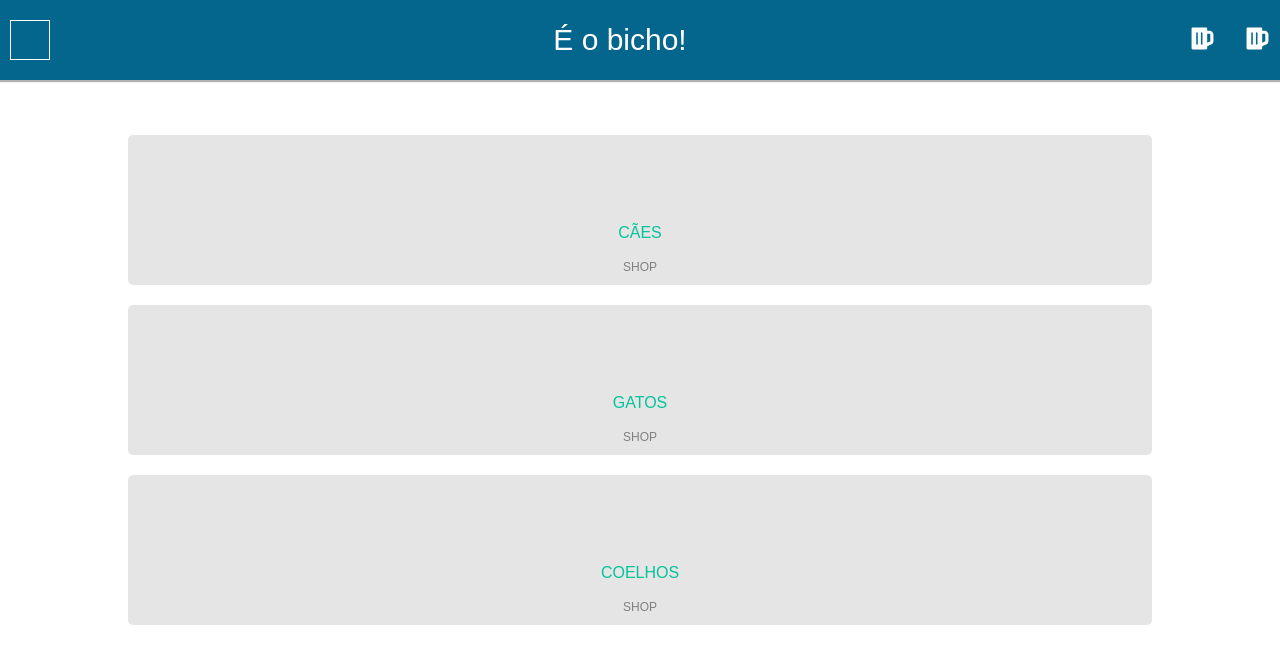
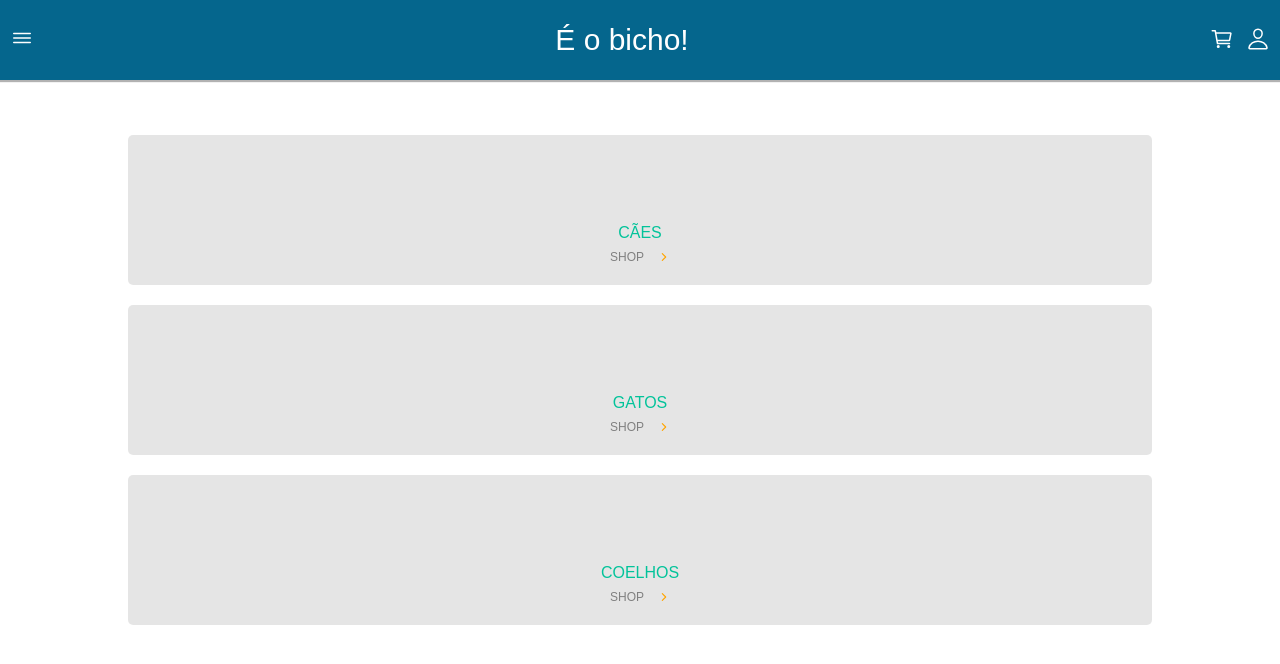
Before and after one commit to Jansenck/projeto14-eh-o-bicho-pet-shop-front, a React app: page / in a window 1280 px wide. Built offline with nearby package versions, Linux system fonts and the light colour scheme.

Commit message:
created side bar

```diff
--- a/public/index.html
+++ b/public/index.html
@@ -19,5 +19,6 @@
   <body>
     <noscript>You need to enable JavaScript to run this app.</noscript>
     <div class="root"></div>
+    <script type="module" src="https://unpkg.com/ionicons@5.5.2/dist/ionicons/ionicons.esm.js"></script>
   </body>
 </html>
--- a/src/components/Top.js
+++ b/src/components/Top.js
@@ -8,36 +8,56 @@ import { useState } from "react";
 export default function Top () {
 
     const [display, setDisplay] = useState("none")
-    const [margin, setMargin] = useState("0px")
 
     function showMenu() {
         display === "none" ? setDisplay("flex") : setDisplay("none")
-        display === "none" ? setMargin("80px") : setMargin("0px")
     }
 
     return (
         <>
             <Container>
                 <Menu onClick = {showMenu}>
-
+                    <ion-icon name="menu-outline"></ion-icon>
                 </Menu>
                 <LogoText>
                     É o bicho!
                 </LogoText>
                 <Icons>
                     <Link to = {"/cart"}>
-                        <FaBeer color = {"#FFFFFF"} fontSize = {25}/>
+                        <ion-icon name="cart-outline"></ion-icon>
                     </Link>
                     <Link to = {"/signin"}>
-                        <FaBeer color = {"#FFFFFF"} fontSize = {25}/>
+                        <ion-icon name="person-outline"></ion-icon>
                     </Link>
                 </Icons>
             </Container>
-            <SubTop show = {display} margin = {margin}>
-                <p>Cães</p>
-                <p>Gatos</p>
-                <p>Coelhos</p>
+            <SubTop show = {display} >
+                <ion-icon name="close-outline" onClick = {showMenu}></ion-icon>
+                <List>
+                    <TextList>
+                        <Link to = {"/dog"}>
+                        <div>
+                            <p>Cães</p>
+                        </div>
+                        </Link>
+                        <Link to = {"/cat"}>
+                            <div>
+                                <p>Gatos</p>
+                            </div>
+                        </Link>
+                        <Link to = {"/bunny"}>
+                            <div className="last">
+                                <p>Coelhos</p>
+                            </div>
+                        </Link>
+                    </TextList>
+                    <IconsList>
+                        <Link to = {"/cart"}><ion-icon name="cart-outline"></ion-icon> </Link>
+                        <Link to = {"/signin"}><ion-icon name="person-outline"></ion-icon></Link>
+                    </IconsList>
+                </List>
             </SubTop>
+            <HalfScreen show = {display} onClick = {showMenu}/>
         </>
     )
 }
@@ -55,11 +75,11 @@ const Container = styled.div`
     top: 0;
     z-index: 10;
     box-shadow: 1px 1px 1px 1px rgba(0,0,0,0.3);
+    margin-bottom: 80px;
 `
 const Menu = styled.div`
-    width: 40px;
-    height: 40px;
-    border: 1px solid white;
+    font-size: 24px;
+    color: white;
     margin-left: 10px;
 `
 const LogoText = styled.h1`
@@ -68,23 +88,78 @@ const LogoText = styled.h1`
     font-family: Arial, Helvetica, sans-serif;
 `
 const Icons = styled.div`
-    width: 80px;
+    width: 60px;
     height: 100%;
     display: flex;
     justify-content: space-between;
     align-items: center;
     margin-right: 10px;
+
+    && ion-icon {
+        font-size: 24px;
+        color: white;
+    }
 `
 const SubTop = styled.div`
-    width: 100vw;
-    margin-top: ${props => props.margin};
-    height: 40px;
-    background-color: #02c39a;
+    width: 50vw;
+    height: 100vh;
+    background-color: #05668d;
     display: ${props => props.show};
-    justify-content: space-around;
-    align-items: center;
+    flex-direction: column;
     color: white;
     font-family: Arial, Helvetica, sans-serif;
-    opacity: 0.5;
-    transition: all 10s linear;
+    z-index: 200;
+    position: fixed;
+    text-align: left;
+    opacity: 0.8;
+    top: 0;
 `
+const List = styled.div`
+    margin-top: 40px;
+    height: 100%;
+    display: flex;
+    flex-direction: column;
+    justify-content: space-between;
+`
+const TextList = styled.div`
+    && p {
+        margin-top: 10px;
+        margin-bottom: 10px;
+        margin-left: 5px;
+    }
+
+    && div {
+        display: flex;
+        align-items: center;
+        border-top: 1px solid white;
+    }
+
+    && div:hover {
+        background-color: white;
+        color: #02c39a;
+    }
+
+    && .last {
+        border-bottom: 1px solid white;
+    }
+`
+const IconsList = styled.div`
+    width: 100%;
+
+    && ion-icon {
+        margin-left: 5px;
+        margin-bottom: 5px;
+        font-size: 18px;
+    }
+`
+const HalfScreen = styled.div`
+    display: ${props => props.show};
+    z-index: 200;
+    position: fixed;
+    background-color: white;
+    opacity: 0.4;
+    width: 50vw;
+    height: 100vh;
+    right: 0;
+    top:0;
+`
--- a/src/pages/HomePage.js
+++ b/src/pages/HomePage.js
@@ -14,18 +14,21 @@ export default function HomePage () {
                         <h2>CÃES</h2>
                         <Shop>
                             <p>SHOP</p>
+                            <ion-icon name="chevron-forward-outline"></ion-icon>
                         </Shop>
                     </Box>
                     <Box>
                         <h2>GATOS</h2>
                         <Shop>
                             <p>SHOP</p>
+                            <ion-icon name="chevron-forward-outline"></ion-icon>
                         </Shop>
                     </Box>
                     <Box>
                         <h2>COELHOS</h2>
                         <Shop>
                             <p>SHOP</p>
+                            <ion-icon name="chevron-forward-outline"></ion-icon>
                         </Shop>
                     </Box>
                 </Sessions>
@@ -35,9 +38,10 @@ export default function HomePage () {
 }
 
 const Container = styled.div`
+    margin-top: 80px;
 `
 const Sessions = styled.div`
-    margin: 80px auto;
+    margin: 0px auto;
     width: 80vw;
     height: 600px;
     display: flex;
@@ -55,17 +59,26 @@ const Box = styled.div`
 
     && h2 {
         margin-top: 90px;
+        margin-bottom: 10px;
         font-family: Arial, Helvetica, sans-serif;
         color: #02c39a;
     }
 
     && p {
-        margin-top: 20px;
         font-family: Arial, Helvetica, sans-serif;
         font-size: 12px;
         color: grey;
     }
 `
 const Shop = styled.div`
+    display: flex;
+    justify-content: space-between;
+    align-items: center;
+    width: 60px;
+    margin: 0 auto;
 
+    && ion-icon {
+        font-size: 12px;
+        color: orange;
+    }
 `
```
